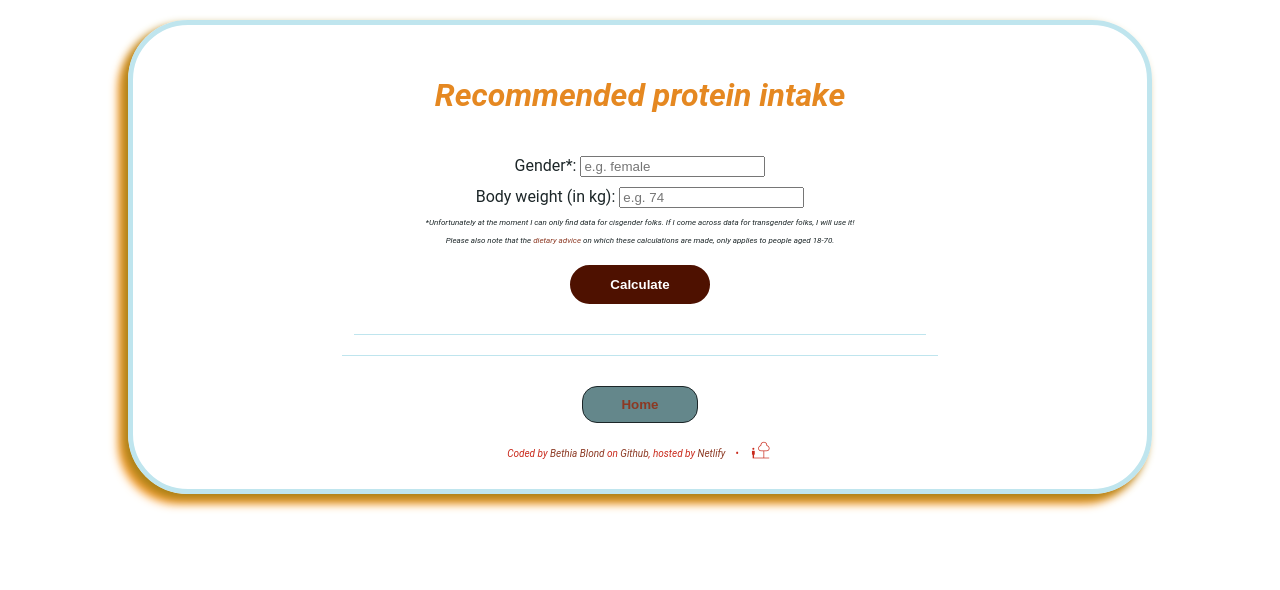
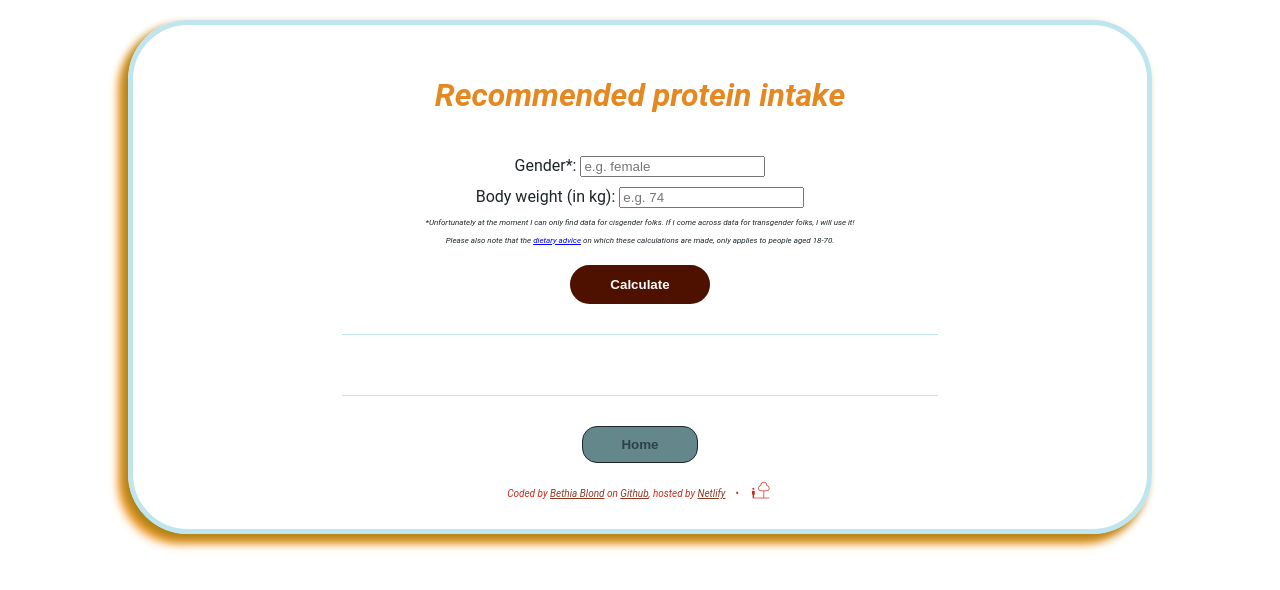
Before and after one commit to bumblingbe/Protein-Calculator, a plain HTML site: page proteinIntake.html in a window 1280 px wide. Drawn offline with nearby package versions, Linux system fonts and the light colour scheme.

Commit message:
Lines made same length, button colours fixed, link made to whole button

```diff
--- a/proteinIntake.html
+++ b/proteinIntake.html
@@ -53,7 +53,9 @@
           />
         </div>
       </form>
-      <div class="spacer"></div>
+    </main>
+    <div class="spacer"></div>
+    <main>
       <section
         class="response"
         id="recommended-daily-protein-intake-response"
@@ -61,9 +63,9 @@
     </main>
     <div class="spacer"></div>
     <footer>
-      <button class="smallButton" id="home-button">
-        <a href="home.html">Home</a>
-      </button>
+      <a href="home.html"
+        ><button class="smallButton" id="home-button">Home</button></a
+      >
       <div class="codedBy">
         Coded by
         <a href="https://github.com/bumblingbe" target="_blank">Bethia Blond</a>
--- a/src/styles.css
+++ b/src/styles.css
@@ -56,14 +56,15 @@ button:hover {
   transition: 150ms;
 }
 
-a {
-  color: var(--color2a);
+.formButton a,
+.formButton a:visited {
   text-decoration: none;
+  color: var(--color8);
 }
 
-a:visited {
-  color: var(--color);
-  text-decoration: none;
+.codedBy a,
+.codedBy a:visited {
+  color: var(--color2a);
 }
 
 #button-container {
@@ -117,7 +118,8 @@ button,
   background-color: var(--color8);
 }
 
-#home-button {
+#home-button,
+#home-button a {
   /*border*/
   border-radius: 15px;
   border-color: var(--color5);
@@ -126,12 +128,15 @@ button,
   background-color: var(--color4b);
   /*font*/
   color: var(--color4c);
+  text-decoration: none;
 }
 
-#home-button:hover {
+#home-button:hover,
+#home-button a:hover {
   border-color: var(--color5);
   background-color: var(--color2);
   color: var(--color8);
+  text-decoration: none;
 }
 
 main {
```
Also changed, not shown: proteinCalculator.html (+6 -4 lines).
